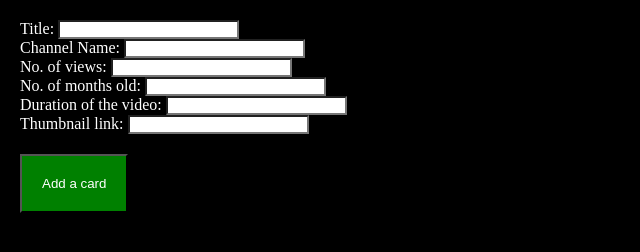
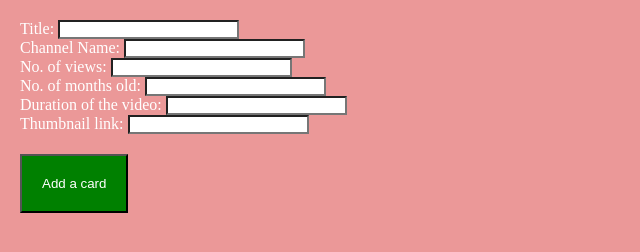
Before and after one commit to Grovy-3170/Adding-cards-using-Javascript, a plain HTML site: page index.html in a window 1280 px wide. Shown: the whole page, without its empty margins (0-640 px from the left). Drawn offline with Linux system fonts and the light colour scheme.

Commit message:
changed bg color

```diff
--- a/style.css
+++ b/style.css
@@ -2,7 +2,7 @@
     padding: 0;
     margin: 0;
     color: white;
-    background-color: black;
+    background-color: rgb(235, 152, 152);
 }
 form{
     margin: 20px;
```
